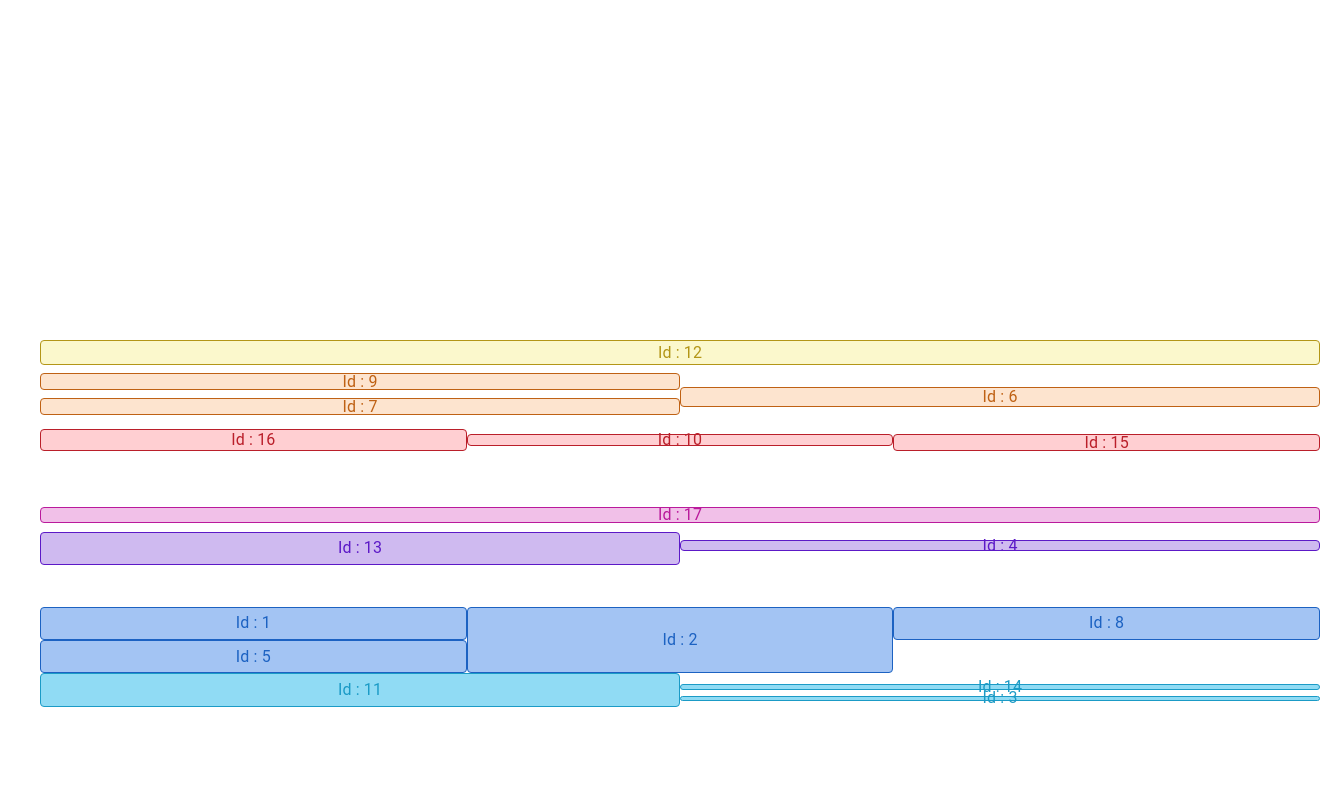
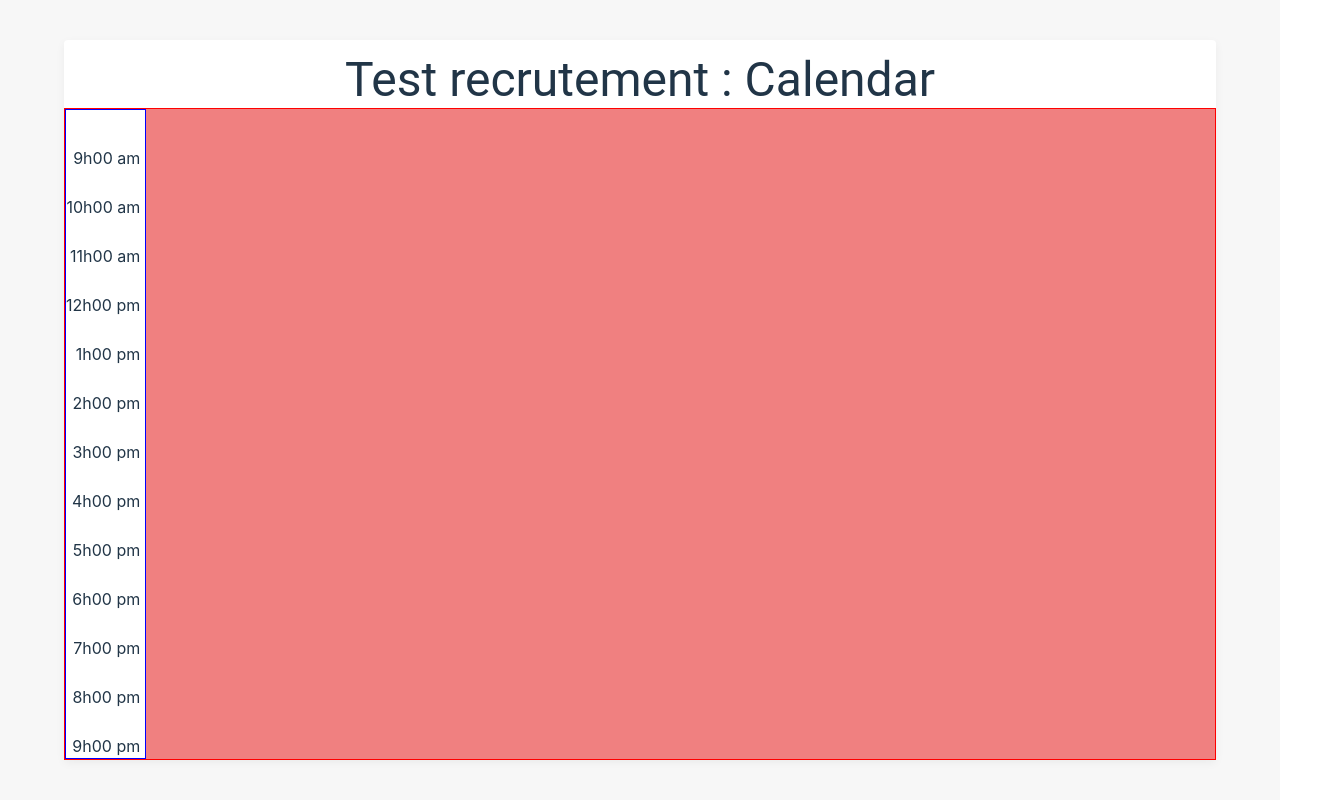
Before and after one commit to duftor/frontend_senior, a React (Vite) app: page / in a window 1280 px wide. Shown: the top 802 px of the page, 1320 px wide, since content can reach past the window. Built offline with nearby package versions, Linux system fonts and the light colour scheme.

Commit message:
✨ Layout time scale

```diff
--- a/src/App.jsx
+++ b/src/App.jsx
@@ -1,19 +1,10 @@
 import styled from "styled-components"
 import Calendar from "./components/Calendar"
-import data from "./data/input.json"
-import { useState } from "react"
-import EventsContainer from "./components/EventsContainer"
 
 function App() {
-	const [events, setEvents] = useState(data)
-
 	return (
 		<AppStyled>
-			{/* <Calendar /> */}
-			<EventsContainer
-				events={events}
-				containingInterval={{ start: 0, end: 24 }}
-			/>
+			<Calendar />
 		</AppStyled>
 	)
 }
@@ -21,11 +12,12 @@ function App() {
 export default App
 
 const AppStyled = styled.div`
-	/* background-color: #f7f7f7; */
-	background-color: #ffffff;
+	background-color: #f7f7f7;
 	width: 100vw;
 	height: 100vh;
+	min-width: 700px;
+	min-height: 430px;
 
 	box-sizing: border-box;
-	padding: 40px;
+	padding: 5vh 5vw;
 `
--- a/src/components/Calendar.jsx
+++ b/src/components/Calendar.jsx
@@ -2,58 +2,17 @@ import React from "react"
 import styled from "styled-components"
 import Typo from "./reusable-ui/Typo"
 import { decimalToTime, generateHours } from "../utils/time"
-import { useEffect } from "react"
 import { useState } from "react"
-import { useRef } from "react"
 import data from "../data/input.json"
-
-// function debounce(fn, ms) {
-// 	let timer
-// 	return (_) => {
-// 		clearTimeout(timer)
-// 		timer = setTimeout((_) => {
-// 			timer = null
-// 			fn.apply(this, arguments)
-// 		}, ms)
-// 	}
-// }
+import EventsContainer from "./EventsContainer"
 
 export default function Calendar() {
-	// const [dimensions, setDimensions] = useState({
-	// 	height: window.innerHeight,
-	// 	width: window.innerWidth,
-	// })
-
+	const [events, setEvents] = useState(data)
 	const hours = generateHours(9, 21)
-
-	// useEffect(() => {
-	// 	const debouncedHandleResize = debounce(function handleResize() {
-	// 		setDimensions({
-	// 			height: window.innerHeight,
-	// 			width: window.innerWidth,
-	// 		})
-	// 	}, 1000)
-
-	// 	window.addEventListener("resize", debouncedHandleResize)
-
-	// 	return (_) => {
-	// 		window.removeEventListener("resize", debouncedHandleResize)
-	// 	}
-	// }, [])
-
-	const dayRef = useRef(null)
-	const [dimensions, setDimensions] = useState({ height: 0, width: 0 })
-
-	useEffect(() => {
-		setDimensions({
-			height: dayRef.current.offsetHeight,
-			width: dayRef.current.offsetWidth,
-		})
-	}, [])
 
 	return (
 		<CalendarStyled>
-			<Typo className="title" variant="h3">
+			<Typo className="header" variant="h3">
 				Test recrutement : Calendar
 			</Typo>
 			<div className="container">
@@ -64,20 +23,27 @@ export default function Calendar() {
 						</div>
 					))}
 				</div>
+				<div className="days-container"></div>
+			</div>
+
+			{/* <div className="container">
+				<div className="time-scale">
+					{hours.map((hour) => (
+						<div key={hour} className="hour">
+							{decimalToTime(hour % 12)} {hour < 12 ? "am" : "pm"}
+						</div>
+					))}
+				</div>
 				<div className="calendar">
-					<div className="day" ref={dayRef}>
-						<Typo variant="body1">
-							Lundi <br />{" "}
-							<div>
-								{dimensions.width} x {dimensions.height}
-							</div>
-							{/* <div>
-								Rendered at {dimensions.width} x {dimensions.height}
-							</div> */}
-						</Typo>
+					<div className="day">
+						<Typo variant="body1">Lundi</Typo>
 					</div>
 					<div className="day">
 						<Typo variant="body1">Mardi</Typo>
+						<EventsContainer
+							events={events}
+							containingInterval={{ start: 9, end: 21 }}
+						/>
 					</div>
 					<div className="day">
 						<Typo variant="body1">Mercredi</Typo>
@@ -95,7 +61,7 @@ export default function Calendar() {
 						<Typo variant="body1">Dimanche</Typo>
 					</div>
 				</div>
-			</div>
+			</div> */}
 		</CalendarStyled>
 	)
 }
@@ -111,24 +77,47 @@ const CalendarStyled = styled.div`
 	border-radius: 4px;
 	box-shadow: 0px 3px 10px 0px rgba(0, 0, 0, 0.05);
 
-	.title {
+	.header {
 		padding-top: 12px;
 		display: flex;
 		justify-content: center;
 	}
 
 	.container {
+		border: 1px solid red;
+		height: 100%;
+		display: flex;
+
+		.time-scale {
+			border: 1px solid blue;
+			display: flex;
+			flex-direction: column;
+			justify-content: space-between;
+			padding-top: 36px;
+
+			.hour {
+				text-align: right;
+				padding-right: 5px;
+			}
+		}
+		.days-container {
+			background: lightcoral;
+			flex: 1;
+		}
+	}
+
+	/* .container {
 		display: flex;
 		padding: 24px 24px 24px 0;
 
 		flex: 1 1 auto;
-	}
+	} */
 
-	.time-scale {
+	/* .time-scale {
 		display: flex;
 		flex-direction: column;
 
-		/* background: blue; */
+		background: blue;
 		flex: 0 1 auto;
 		text-align: right;
 		justify-content: space-between;
@@ -137,7 +126,7 @@ const CalendarStyled = styled.div`
 		.hour {
 			flex: 1;
 			display: flex;
-			/* align-items: center; */
+			align-items: center;
 			justify-content: right;
 			padding-top: 12px;
 		}
@@ -151,12 +140,11 @@ const CalendarStyled = styled.div`
 		gap: 12px;
 
 		.day {
-			/* background: red; */
+			position: relative;
 			border: 1px solid black;
 			flex: 1;
-			display: flex;
-			text-align: center;
-			justify-content: center;
+			width: 100%;
+			height: 100%;
 		}
-	}
+	} */
 `
--- a/src/components/Event.jsx
+++ b/src/components/Event.jsx
@@ -19,7 +19,7 @@ export default function Event({
 			width={width}
 			colors={colors}
 		>
-			<Typo variant="body1">Id : {id}</Typo>
+			<Typo variant="body1">{id}</Typo>
 		</EventStyled>
 	)
 }
```
